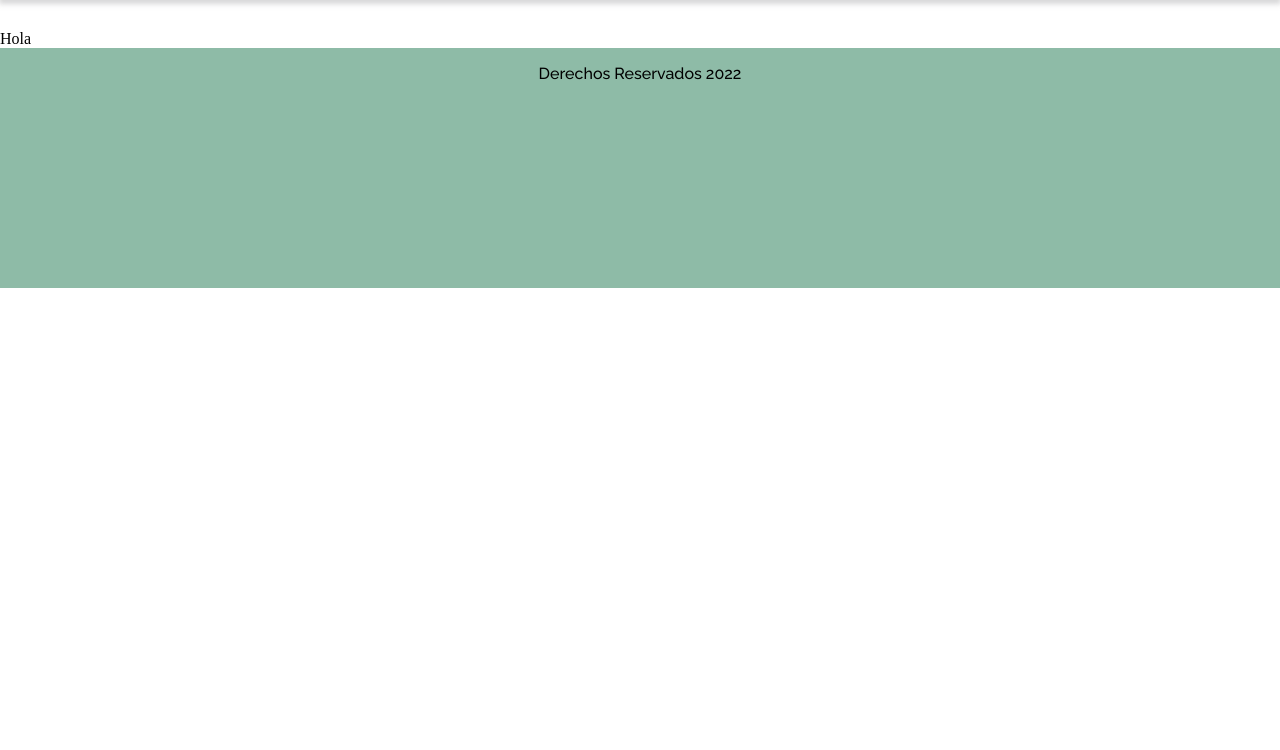
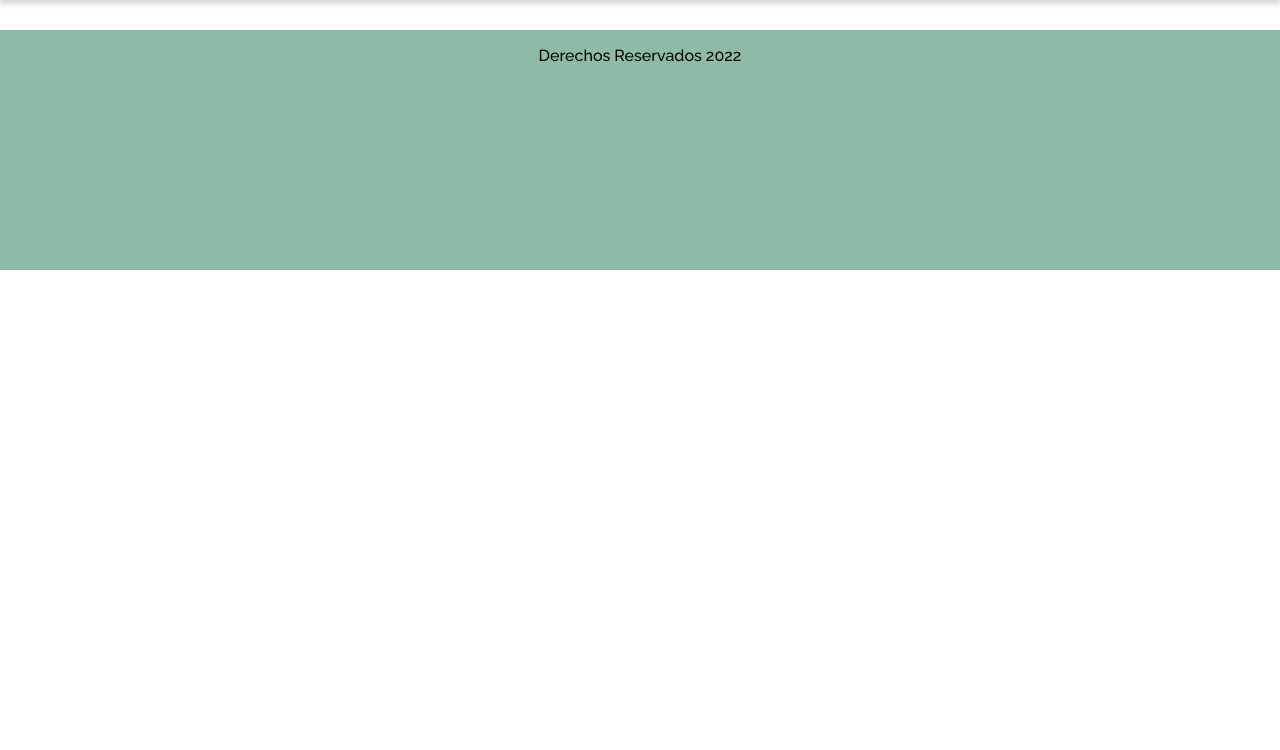
Before and after one commit to paaulaisabella/ecommerce, a website: page pages/cart.html in a window 1280 px wide. Shown: the part 50-800 px from the top of the page. Drawn offline with nearby package versions, Linux system fonts and the light colour scheme.

Commit message:
Eliminé un texto en la página del carrito

```diff
--- a/pages/cart.html
+++ b/pages/cart.html
@@ -34,7 +34,7 @@
             </nav>
         </header>
         <main>
-            Hola
+
         </main>
         <footer>Derechos Reservados 2022</footer>
 
```
